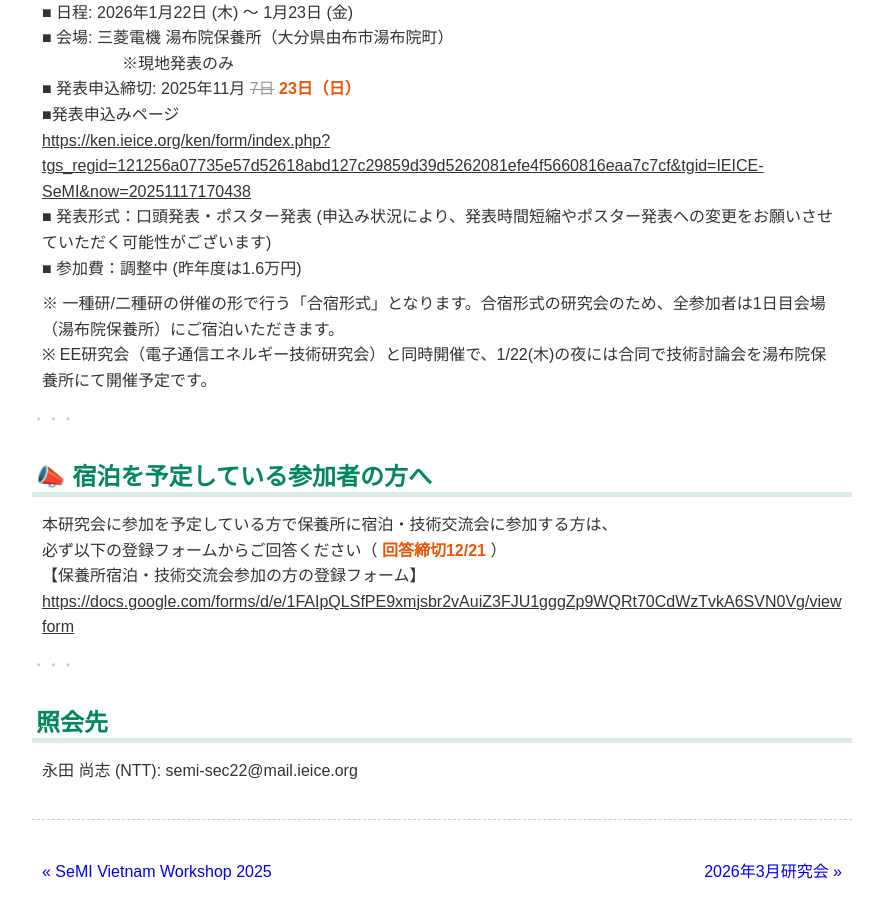
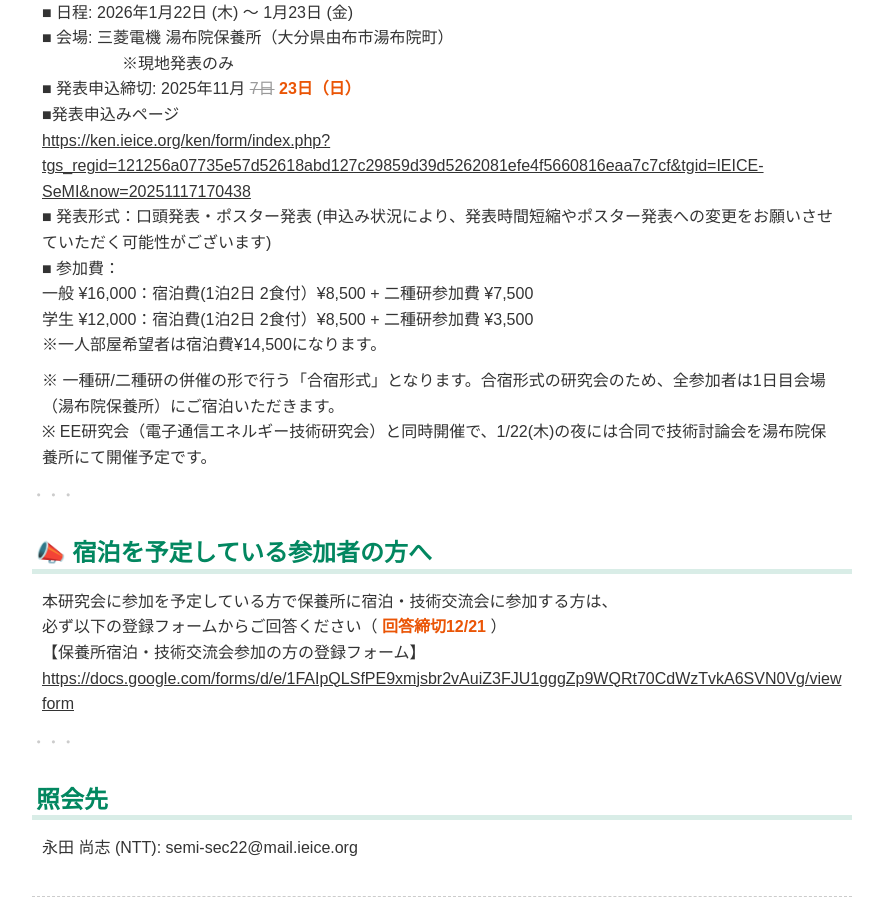
Before and after one commit to IEICE-SeMI/ieice-semi.github.io, a Jekyll site: the page built from docs/_posts/2026-01-22-conf.md, in a window 1280 px wide and 900 px high, scrolled down 759 px. Shown: the whole window, without its empty margins (198-1081 px from the left). Built offline with Jekyll 4.4.1, drawn with Linux system fonts in a browser that asks for light colours.

Commit message:
update conf-jan-2026

```diff
--- a/docs/_posts/2026-01-22-conf.md
+++ b/docs/_posts/2026-01-22-conf.md
@@ -26,7 +26,10 @@ SeMI研2026年1月研究会は，2026年1月22日(木) 〜 1月23日(金)に，
 ■発表申込みページ
 <https://ken.ieice.org/ken/form/index.php?tgs_regid=121256a07735e57d52618abd127c29859d39d5262081efe4f5660816eaa7c7cf&tgid=IEICE-SeMI&now=20251117170438>
 ■ 発表形式：口頭発表・ポスター発表 (申込み状況により、発表時間短縮やポスター発表への変更をお願いさせていただく可能性がございます)
-■ 参加費：調整中 (昨年度は1.6万円)
+■ 参加費：
+一般 ¥16,000：宿泊費(1泊2日 2食付）¥8,500 + 二種研参加費 ¥7,500
+学生 ¥12,000：宿泊費(1泊2日 2食付）¥8,500 + 二種研参加費 ¥3,500
+※一人部屋希望者は宿泊費¥14,500になります。
 
 ※ 一種研/二種研の併催の形で行う「合宿形式」となります。合宿形式の研究会のため、全参加者は1日目会場（湯布院保養所）にご宿泊いただきます。
 ※ EE研究会（電子通信エネルギー技術研究会）と同時開催で、1/22(木)の夜には合同で技術討論会を湯布院保養所にて開催予定です。
```
